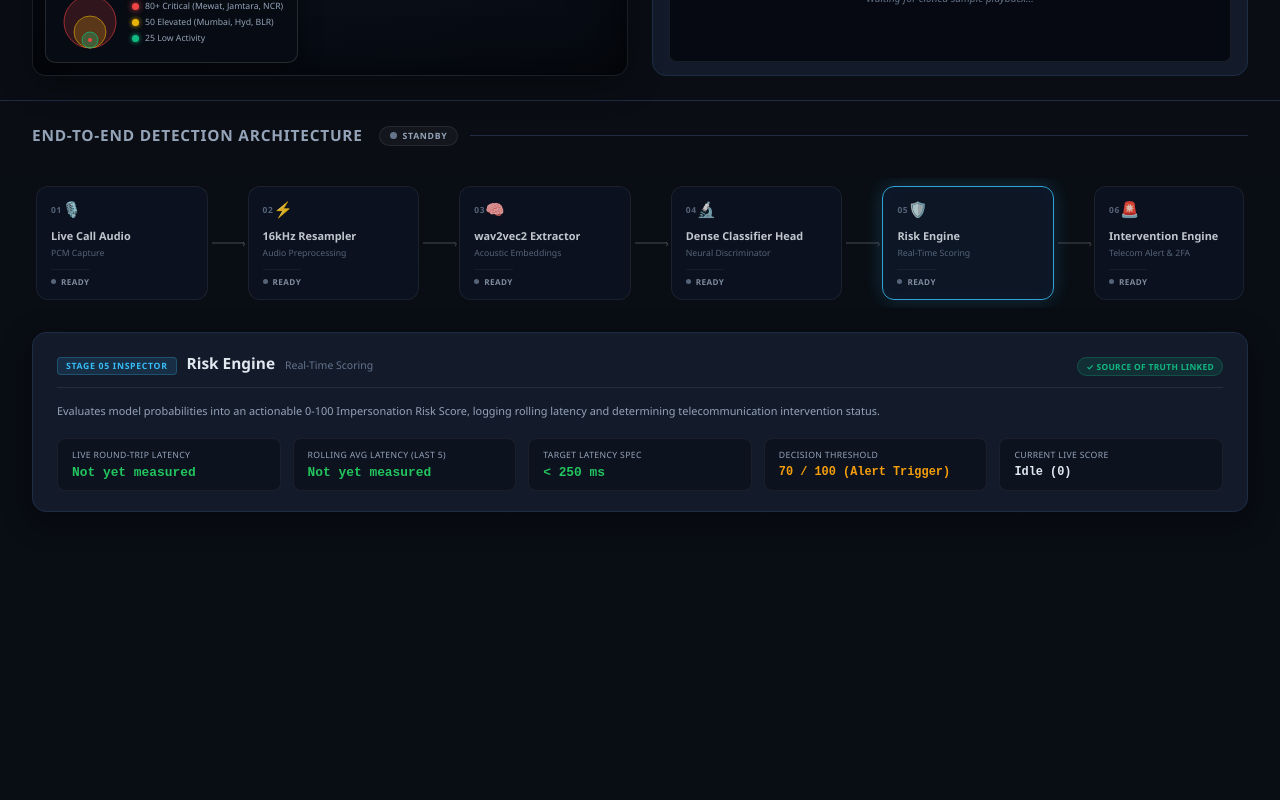
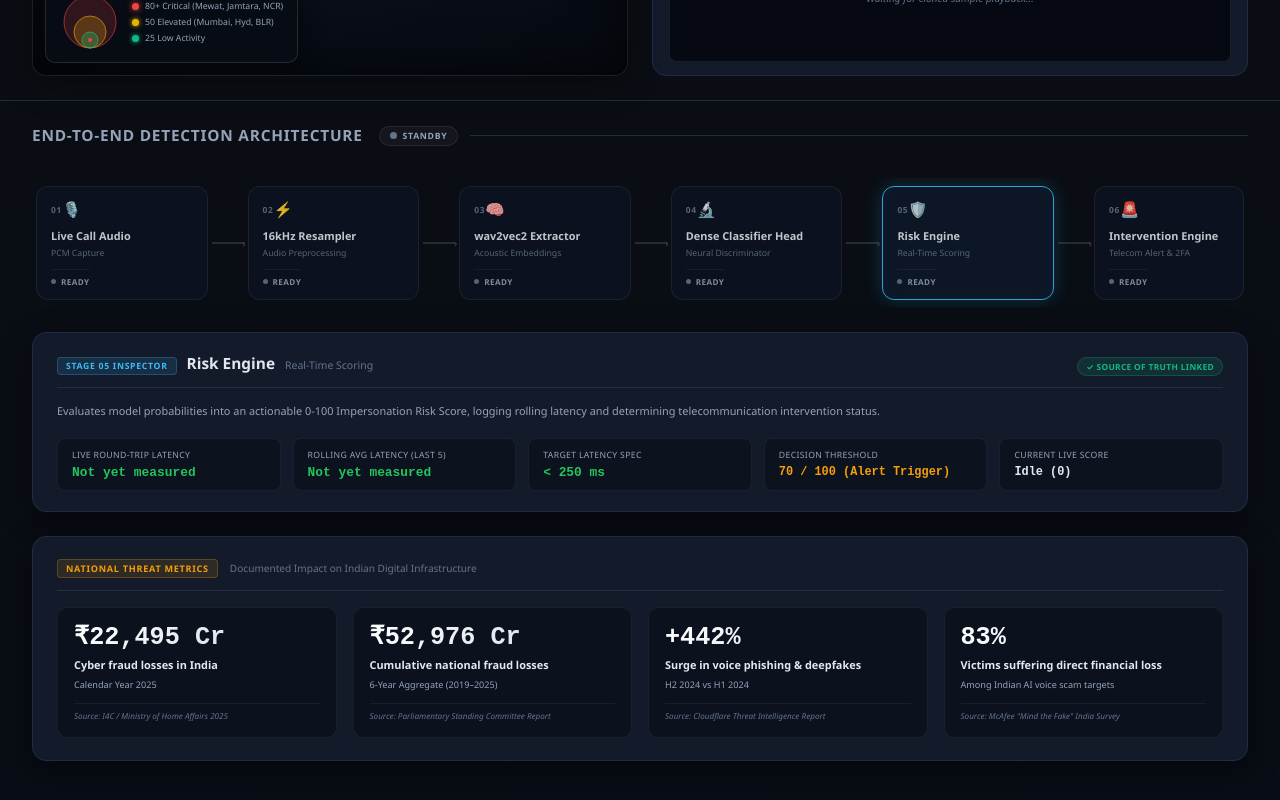
Before and after one commit to avi-exe32/Vaani-Rakshak-prototype, a React (Vite) app in the folder vaanirakshak-demo/: page / in a window 1280 px wide. Shown: the part 1598-2398 px from the top of the page. Built offline with nearby package versions, Linux system fonts and the light colour scheme.

Commit message:
Step 11: animated count-up stat cards with real cited figures & IntersectionObserver

```diff
--- a/vaanirakshak-demo/src/App.css
+++ b/vaanirakshak-demo/src/App.css
@@ -1542,3 +1542,107 @@
   color: #f59e0b;
   font-weight: 800;
 }
+
+/* ── Step 11: Real Cited Stat Counters ────────────────────── */
+
+.stat-counters-container {
+  background: var(--bg-panel);
+  border: 1px solid var(--border);
+  border-radius: 14px;
+  padding: 22px 24px;
+  display: flex;
+  flex-direction: column;
+  gap: 16px;
+  box-shadow: 0 8px 30px rgba(0, 0, 0, 0.4);
+}
+
+.stat-counters-header {
+  display: flex;
+  align-items: center;
+  gap: 12px;
+  border-bottom: 1px solid rgba(255, 255, 255, 0.08);
+  padding-bottom: 12px;
+}
+
+.stat-header-tag {
+  font-size: 0.65rem;
+  font-weight: 800;
+  letter-spacing: 0.08em;
+  color: #f59e0b;
+  background: rgba(245, 158, 11, 0.12);
+  border: 1px solid rgba(245, 158, 11, 0.25);
+  padding: 2px 8px;
+  border-radius: 4px;
+}
+
+.stat-header-sub {
+  font-size: 0.72rem;
+  color: var(--text-muted);
+}
+
+.stat-cards-grid {
+  display: grid;
+  grid-template-columns: repeat(4, 1fr);
+  gap: 16px;
+}
+
+@media (max-width: 1024px) {
+  .stat-cards-grid {
+    grid-template-columns: repeat(2, 1fr);
+  }
+}
+
+@media (max-width: 640px) {
+  .stat-cards-grid {
+    grid-template-columns: 1fr;
+  }
+}
+
+.stat-card {
+  background: rgba(10, 15, 26, 0.75);
+  border: 1px solid rgba(255, 255, 255, 0.06);
+  border-radius: 10px;
+  padding: 16px;
+  display: flex;
+  flex-direction: column;
+  gap: 6px;
+  transition: all 0.25s ease;
+}
+
+.stat-card:hover {
+  transform: translateY(-2px);
+  border-color: rgba(245, 158, 11, 0.3);
+  box-shadow: 0 8px 20px rgba(0, 0, 0, 0.5);
+}
+
+.stat-number {
+  font-size: 1.8rem;
+  font-weight: 800;
+  color: var(--text-primary);
+  line-height: 1.1;
+  font-family: monospace;
+  background: linear-gradient(135deg, #ffffff 0%, #cbd5e1 100%);
+  -webkit-background-clip: text;
+  -webkit-text-fill-color: transparent;
+}
+
+.stat-label {
+  font-size: 0.78rem;
+  font-weight: 700;
+  color: var(--text-primary);
+  line-height: 1.3;
+}
+
+.stat-sublabel {
+  font-size: 0.65rem;
+  color: #94a3b8;
+}
+
+.stat-citation {
+  font-size: 0.58rem;
+  color: var(--text-muted);
+  margin-top: 6px;
+  padding-top: 6px;
+  border-top: 1px solid rgba(255, 255, 255, 0.06);
+  font-style: italic;
+}
--- a/vaanirakshak-demo/src/ArchitecturePipeline.jsx
+++ b/vaanirakshak-demo/src/ArchitecturePipeline.jsx
@@ -8,6 +8,7 @@
  * - Click any node to open an interactive technical inspector with defensible live measurements & shared constants
  */
 import { useState } from 'react';
+import StatCounters from './StatCounters';
 import {
   ALERT_THRESHOLD,
   SAMPLE_RATE,
@@ -214,6 +215,9 @@ export default function ArchitecturePipeline({
             })}
           </div>
         </div>
+
+        {/* Step 11: Real Cited Stat Counters */}
+        <StatCounters />
       </div>
     </section>
   );
--- /dev/null
+++ b/vaanirakshak-demo/src/StatCounters.jsx
@@ -0,0 +1,114 @@
+/**
+ * StatCounters.jsx — Step 11
+ * Animated count-up stat cards triggered when scrolled into view via IntersectionObserver.
+ * Only plays once per page load. Uses 4 real cited figures (no fake live numbers).
+ */
+import { useState, useEffect, useRef } from 'react';
+
+const STATS_DATA = [
+  {
+    id: 'losses-2025',
+    target: 22495,
+    prefix: '₹',
+    suffix: ' Cr',
+    label: 'Cyber fraud losses in India',
+    sublabel: 'Calendar Year 2025',
+    citation: 'Source: I4C / Ministry of Home Affairs 2025',
+  },
+  {
+    id: 'losses-cumulative',
+    target: 52976,
+    prefix: '₹',
+    suffix: ' Cr',
+    label: 'Cumulative national fraud losses',
+    sublabel: '6-Year Aggregate (2019–2025)',
+    citation: 'Source: Parliamentary Standing Committee Report',
+  },
+  {
+    id: 'growth-vishing',
+    target: 442,
+    prefix: '+',
+    suffix: '%',
+    label: 'Surge in voice phishing & deepfakes',
+    sublabel: 'H2 2024 vs H1 2024',
+    citation: 'Source: Cloudflare Threat Intelligence Report',
+  },
+  {
+    id: 'victim-loss-rate',
+    target: 83,
+    prefix: '',
+    suffix: '%',
+    label: 'Victims suffering direct financial loss',
+    sublabel: 'Among Indian AI voice scam targets',
+    citation: 'Source: McAfee "Mind the Fake" India Survey',
+  },
+];
+
+export default function StatCounters() {
+  const containerRef = useRef(null);
+  const [counts, setCounts] = useState(STATS_DATA.map(() => 0));
+  const [hasTriggered, setHasTriggered] = useState(false);
+
+  useEffect(() => {
+    const el = containerRef.current;
+    if (!el) return;
+
+    const observer = new IntersectionObserver(
+      ([entry]) => {
+        if (entry.isIntersecting && !hasTriggered) {
+          setHasTriggered(true);
+          observer.disconnect(); // Only play once per page load
+
+          const duration = 1800; // 1.8s
+          const startTime = performance.now();
+
+          function animate(now) {
+            const elapsed = now - startTime;
+            const progress = Math.min(1, elapsed / duration);
+            // Ease-out cubic curve
+            const easeOut = 1 - Math.pow(1 - progress, 3);
+
+            setCounts(
+              STATS_DATA.map(stat => Math.round(stat.target * easeOut))
+            );
+
+            if (progress < 1) {
+              requestAnimationFrame(animate);
+            }
+          }
+
+          requestAnimationFrame(animate);
+        }
+      },
+      { threshold: 0.25 }
+    );
+
+    observer.observe(el);
+    return () => observer.disconnect();
+  }, [hasTriggered]);
+
+  return (
+    <div ref={containerRef} className="stat-counters-container">
+      <div className="stat-counters-header">
+        <div className="stat-header-tag">NATIONAL THREAT METRICS</div>
+        <span className="stat-header-sub">Documented Impact on Indian Digital Infrastructure</span>
+      </div>
+
+      <div className="stat-cards-grid">
+        {STATS_DATA.map((stat, idx) => {
+          const currentVal = counts[idx];
+          const formattedVal = `${stat.prefix}${currentVal.toLocaleString()}${stat.suffix}`;
+
+          return (
+            <div key={stat.id} className="stat-card">
+              <div className="stat-number">{formattedVal}</div>
+              <div className="stat-label">{stat.label}</div>
+              <div className="stat-sublabel">{stat.sublabel}</div>
+              <div className="stat-citation">{stat.citation}</div>
+            </div>
+          );
+        })}
+      </div>
+    </div>
+  );
+}
```
